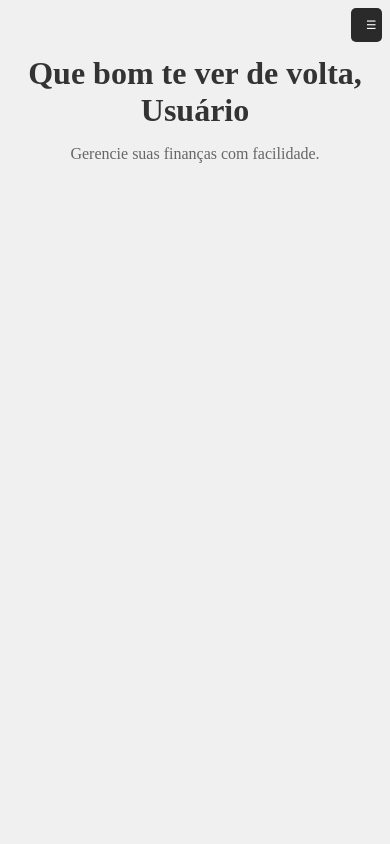
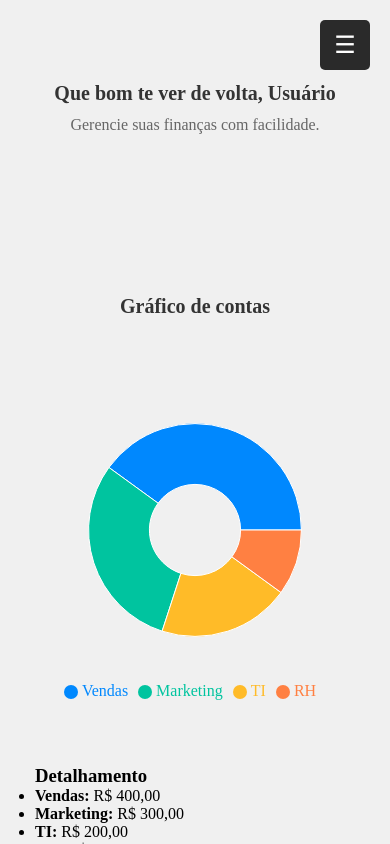
Before and after one commit to ClaudioMoraiis/ControleFinanceiroFront, a React (Vite) app: page /Home in a window 390 px wide. Built offline with nearby package versions, Linux system fonts and the light colour scheme.

Commit message:
Adicionado painel de falhar ao logar Adicionado dashboard

```diff
--- a/src/App.jsx
+++ b/src/App.jsx
@@ -1,7 +1,7 @@
 import { useState } from 'react'
 import './App.css'
 import Login from './Telas/Login/Login'
-import { BrowserRouter as Router, Routes, Route } from "react-router-dom";
+import { BrowserRouter as Router, Routes, Route, Navigate } from "react-router-dom";
 import CadastroUsuario from './Telas/Cadastros/CadastroUsuario'
 import EsqueceuSenha from './Telas/EsqueceuSenha/EsqueceuSenha';
 import RedefinirSenha from './Telas/RedefinirSenha/RedefinirSenha';
@@ -12,6 +12,7 @@ function App() {
   return (
     <Router>
       <Routes>
+      <Route path="/" element={<Navigate to="/Login" />} />
         <Route path="/Login" element={<Login />} />
         <Route path="/CadastroUsuario" element={<CadastroUsuario />} />
         <Route path="/EsqueceuSenha" element={<EsqueceuSenha />} />
--- a/src/Telas/Home/Home.css
+++ b/src/Telas/Home/Home.css
@@ -1,64 +1,255 @@
+  * {
+      box-sizing: border-box;
+      margin: 0;
+      padding: 0;
+  }
+
   body {
+      margin: 0;
       padding: 0;
-    margin: 0;
+  }
+
+  .home-container {
+      width: 100%;
+      min-height: 100vh;
   }
 
   .header {
-    justify-content: space-between;
-    flex-direction: row;
       position: fixed;
       top: 0;
       left: 0;
       width: 100%;
-    z-index: 1000;
+      height: 200px;
+      z-index: 100;
+      padding: 20px;
+      box-sizing: border-box;
+  }
+
+  .header-content {
+      display: flex;
+      justify-content: space-between;
+      align-items: flex-start;
+      height: 100%;
+  }
+
+  .welcome-text {
+      position: absolute;
+      top: 80px;
+      left: 0;
+      width: 100%;
+      text-align: center;
+  }
+
+  .welcome-text h1 {
+      margin: 0;
+      font-size: 28px;
+      line-height: 1.3;
+  }
+
+  .welcome-text p {
+      margin-top: 10px;
+      font-size: 18px;
   }
 
   .menu-container {
-    position: relative;
-    display: inline-block;
-    left: 90vw;
-    top: 1vh;
+      position: absolute;
+      top: 20px;
+      right: 20px;
+      z-index: 1000;
+      margin-bottom: 20px;
   }
 
   .menu-button {
       background: rgba(0, 0, 0, 0.822);
       color: white;
       border: none;
-    padding: 10px 15px;
-    font-size: 28px;
+      padding: 10px;
+      font-size: 24px;
       cursor: pointer;
       border-radius: 5px;
-    width: 5vw;
-    height: 6vh;
-    position: relative;
+      width: 50px;
+      height: 50px;
+      display: flex;
+      align-items: center;
+      justify-content: center;
   }
 
   .menu-button:hover {
       background: rgb(29, 28, 28);
   }
 
+  .menu-dropdown {
+      position: absolute;
+      top: 60px;
+      right: 0;
+      background-color: white;
+      border-radius: 5px;
+      box-shadow: 0 4px 8px rgba(0,0,0,0.2);
+      width: 200px;
+      overflow: hidden;
+  }
+
+  .menu-list {
+      list-style: none;
+      padding: 0;
+      margin: 0;
+  }
+
+  .menu-list li {
+      padding: 15px 20px;
+      cursor: pointer;
+      border-bottom: 1px solid #eee;
+      color: #333;
+  }
+
+  .menu-list li:last-child {
+      border-bottom: none;
+  }
+
+  .menu-list li:hover {
+      background-color: #f5f5f5;
+  }
+
+  .menu-list .logout-item {
+      color: #e74c3c;
+  }
+
+  .dashboard-container {
+      position: fixed;
+      top: 240px;
+      left: 0;
+      right: 0;
+      bottom: 0;
+      padding: 0;
+      overflow-y: auto;
+      -webkit-overflow-scrolling: touch;
+      height: calc(100vh - 240px);
+      display: flex;
+  }
+
+  .dashboard-header {
+      margin-bottom: 2rem;
+      text-align: center;
+  }
+
+  .dashboard-header h2 {
+      font-size: 1.8rem;
+      color: #333;
+      margin-bottom: 0.5rem;
+  }
+
+  .dashboard-header p {
+      color: #666;
+      font-size: 1rem;
+  }
+
+  .dashboard-cards {
+      display: grid;
+      grid-template-columns: repeat(3, 1fr);
+      gap: 1.5rem;
+      margin-bottom: 2rem;
+  }
+
+  .summary-card {
+      background-color: #f9f9f9;
+      border-radius: 8px;
+      padding: 1.5rem;
+      text-align: center;
+      box-shadow: 0 2px 10px rgba(0, 0, 0, 0.05);
+  }
+
+  .summary-card h3 {
+      font-size: 1.1rem;
+      color: #555;
+      margin-bottom: 1rem;
+  }
+
+  .amount {
+      font-size: 1.8rem;
+      font-weight: bold;
+  }
+
+  .positive {
+      color: #2ecc71;
+  }
+
+  .negative {
+      color: #e74c3c;
+  }
+
+  .chart-card {
+      background-color: #f9f9f9;
+      border-radius: 8px;
+      padding: 1.5rem;
+      margin-bottom: 2rem;
+      box-shadow: 0 2px 10px rgba(0, 0, 0, 0.05);
+  }
+
+  .chart-card h3 {
+      font-size: 1.3rem;
+      color: #333;
+      margin-bottom: 1.5rem;
+      text-align: center;
+  }
+
+  .chart-wrapper {
+      height: 400px;
+      display: flex;
+      align-items: center;
+      justify-content: center;
+  }
+
+  .placeholder-chart {
+      width: 100%;
+      height: 100%;
+      background-color: #eee;
+      display: flex;
+      align-items: center;
+      justify-content: center;
+      font-size: 1.5rem;
+      color: #777;
+      border-radius: 8px;
+  }
+
   @media (max-width: 768px) {
-    .menu-button {
-        width: 12vw;
-        height: auto;
-        font-size: 4vw;
+      .header {
+          height: 180px;
+      }
+
+      .welcome-text h1 {
+          font-size: 24px;
+      }
+
+      .welcome-text p {
+          font-size: 16px;
+      }
+
+      .dashboard-container {
+          top: 220px;
+          height: calc(100vh - 220px);
       }
   }
 
-/* Telas médias (tablets) */
-@media (max-width: 1024px) {
-    .menu-button {
-        width: 8vw;
-        height: auto;
-        font-size: 3vw;
+  @media (max-width: 480px) {
+      .header-content {
+          flex-direction: column-reverse;
+      }
+
+      .menu-container {
+          align-self: flex-end;
+          margin-bottom: 15px;
+      }
+
+      .welcome-text {
+          max-width: 100%;
+      }
+
+      .welcome-text h1 {
+          font-size: 20px;
+      }
+
+      .dashboard-container {
+          top: 260px;
+          height: calc(100vh - 260px);
       }
   }
-
-/* Telas grandes (desktops) */
-@media (min-width: 1440px) {
-    .menu-button {
-        width: 3vw;
-        height: auto;
-        font-size: 1.2vw;
-    }
-}
--- a/src/Telas/Home/Home.jsx
+++ b/src/Telas/Home/Home.jsx
@@ -1,52 +1,59 @@
 import React, { useState, useEffect } from 'react';
+import { useNavigate } from 'react-router-dom';
 import './Home.css';
-import MenuSuspenso from './MenuSuspenso';
+import DashBoard from '../Util/DashBoard';
 
 export default function Home() {
     const [userName, setUserName] = useState('');
-    const [isActive, setIsActive] = useState(false);
+    const [menuOpen, setMenuOpen] = useState(false);
+    const navigate = useNavigate();
 
     useEffect(() => {
         const emailStorage = JSON.parse(localStorage.getItem('email'));
         if (!emailStorage) return;
 
-        fetch(`http://192.168.18.22:8080/usuario/nome-por-email?email=${encodeURIComponent(emailStorage)}`, {
-            method: 'GET',
-            headers: {
-                'Content-Type': 'application/json',
-                'Accept': 'application/json'
-            }
-        })
-        .then(response => {
-            if (!response.ok) {
-                throw new Error(`HTTP error! status: ${response.status}`);
-            }
+        fetch(`http://192.168.18.22:8080/usuario/nome-por-email?email=${encodeURIComponent(emailStorage)}`)
+            .then(response => response.ok ? response.text() : 'Usuário')
+            .then(data => setUserName(data))
+            .catch(() => setUserName('Usuário'));
+    }, []);
 
-                return response.text();
-        })
-        .then(data => {
-            if (data) {
-                setUserName(data);
-            }
-        })
-        .catch(error => {
-            console.error('Erro ao carregar nome do usuário:', error);
-            setUserName('Usuário');
-        });
-    }, []);
+    const handleLogout = () => {
+        localStorage.removeItem('email');
+        localStorage.removeItem('senha');
+        localStorage.removeItem('idUsuario');
+        navigate('/');
+    };
 
     return (
         <div className="home-container">
-            <div className='header'>
+            <div className="header">
                 <div className="menu-container">
-                    <button onClick={() => setIsActive(!isActive)} className="menu-button">
+                    <button onClick={() => setMenuOpen(!menuOpen)} className="menu-button">
                         ☰
                     </button>
-                    {isActive && <MenuSuspenso />}
+
+                    {menuOpen && (
+                        <div className="menu-dropdown">
+                            <ul className="menu-list">
+                                <li onClick={() => navigate('/Home')}>Início</li>
+                                <li onClick={() => navigate('/Perfil')}>Perfil</li>
+                                <li onClick={() => navigate('/Contas')}>Contas</li>
+                                <li onClick={() => navigate('/Configuracoes')}>Configurações</li>
+                                <li onClick={handleLogout}>Sair</li>
+                            </ul>
+                        </div>
+                    )}
                 </div>
 
-                <h1>Que bom te ver de volta, {userName || 'Usuário'}</h1>
-                <p>Gerencie suas finanças com facilidade.</p>
+                <div className="welcome-text">
+                    <h1>Que bom te ver de volta, {userName || 'Usuário'}</h1>
+                    <p>Gerencie suas finanças com facilidade.</p>
+                </div>
+            </div>
+
+            <div className="dashboard-container">
+                <DashBoard />
             </div>
         </div>
     );
--- /dev/null
+++ b/src/Telas/Util/DashBoard.jsx
@@ -0,0 +1,53 @@
+import React from "react";
+import { PieChart, Pie, Cell, Tooltip, Legend, ResponsiveContainer } from "recharts";
+import "./Dashboard.css";
+
+const data = [
+    { name: "Vendas", value: 400 },
+    { name: "Marketing", value: 300 },
+    { name: "TI", value: 200 },
+    { name: "RH", value: 100 }
+];
+
+const COLORS = ["#0088FE", "#00C49F", "#FFBB28", "#FF8042"];
+
+const Dashboard = () => {
+    return (
+        <div className="dashboard">
+            <h2 className="dashboard-title">Gráfico de contas</h2>
+            <div className="chart-container">
+                <ResponsiveContainer width="100%" height="100%">
+                    <PieChart>
+                        <Pie
+                            data={data}
+                            cx="50%"
+                            cy="50%"
+                            innerRadius="30%"
+                            outerRadius="70%"
+                            fill="#8884d8"
+                            dataKey="value"
+                        >
+                            {data.map((entry, index) => (
+                                <Cell key={`cell-${index}`} fill={COLORS[index % COLORS.length]} />
+                            ))}
+                        </Pie>
+                        <Tooltip />
+                        <Legend />
+                    </PieChart>
+                </ResponsiveContainer>
+            </div>
+
+            <div className="additional-content">
+                <h3>Detalhamento</h3>
+                <ul>
+                    <li><strong>Vendas:</strong> R$ 400,00</li>
+                    <li><strong>Marketing:</strong> R$ 300,00</li>
+                    <li><strong>TI:</strong> R$ 200,00</li>
+                    <li><strong>RH:</strong> R$ 100,00</li>
+                </ul>
+            </div>
+        </div>
+    );
+};
+
+export default Dashboard;
--- /dev/null
+++ b/src/Telas/Util/Dashboard.css
@@ -0,0 +1,48 @@
+.dashboard {
+    width: 100%;
+    height: auto;
+    min-height: 100%;
+    display: flex;
+    flex-direction: column;
+    padding-bottom: 50px;
+    flex: 1;
+}
+
+.dashboard-title {
+    text-align: center;
+    padding: 20px;
+    margin: 0;
+}
+
+.chart-container {
+    flex: 1;
+    min-height: 500px;
+    padding: 20px;
+}
+
+.additional-content {
+    padding: 20px;
+    margin-top: 20px;
+}
+
+@media (max-width: 768px) {
+    .dashboard {
+        padding: 15px;
+        min-height: calc(100vh - 210px);
+    }
+
+    .dashboard-title {
+        font-size: 20px;
+        margin-bottom: 15px;
+    }
+
+    .chart-container {
+        min-height: 400px;
+    }
+}
+
+@media (max-width: 480px) {
+    .chart-container {
+        min-height: 300px;
+    }
+}
```
Also changed, not shown: package.json (+6 -1 lines), src/Telas/Home/MenuSuspenso.css (+21 -11 lines), src/Telas/Home/MenuSuspenso.jsx (+26 -12 lines), src/Telas/Login/Login.css (+15 -0 lines), src/Telas/Login/Login.jsx (+17 -9 lines), 1 other file (tests, documents, lock files or other folders). Lines whose indentation alone changed are shown as unchanged.
